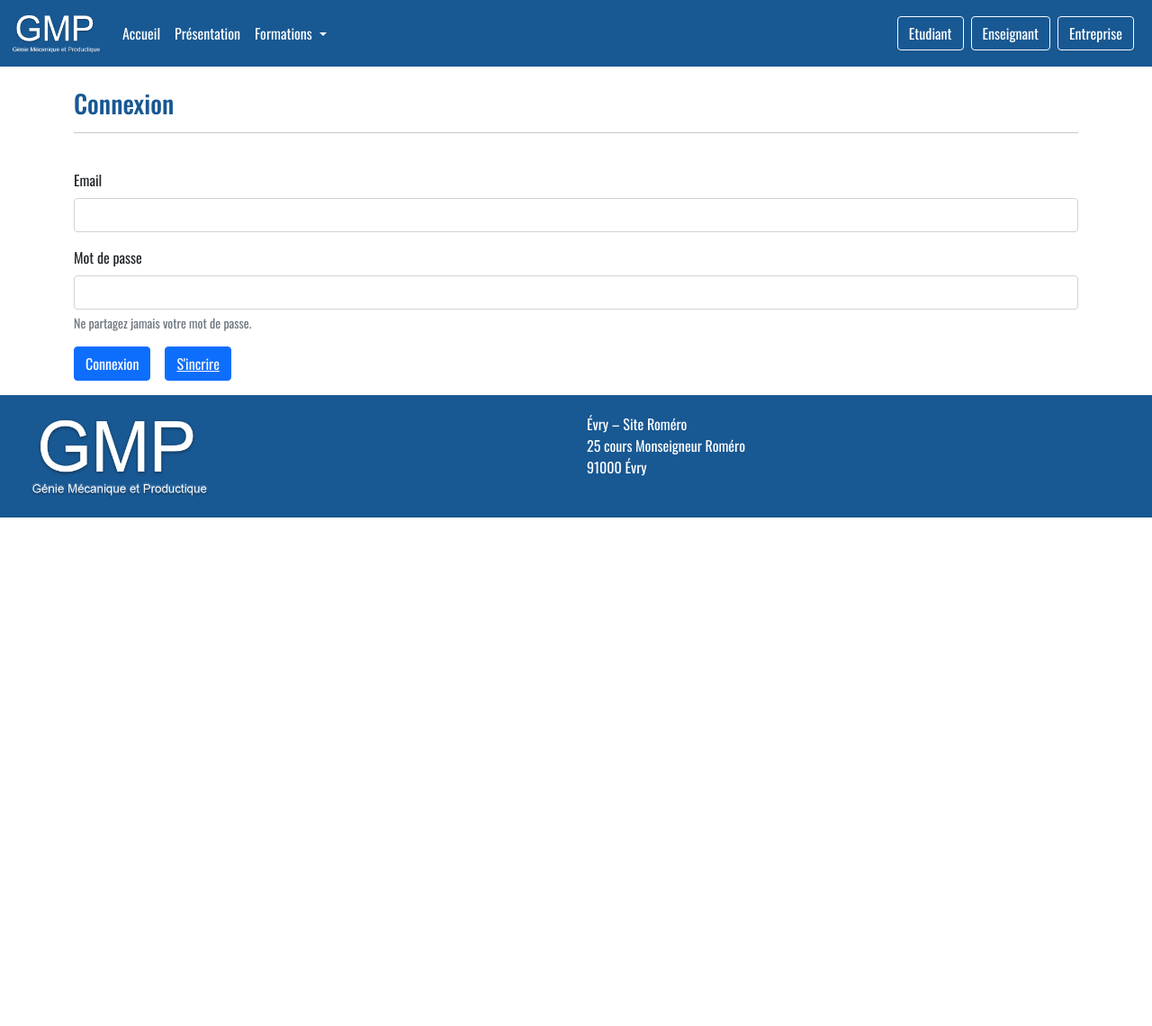
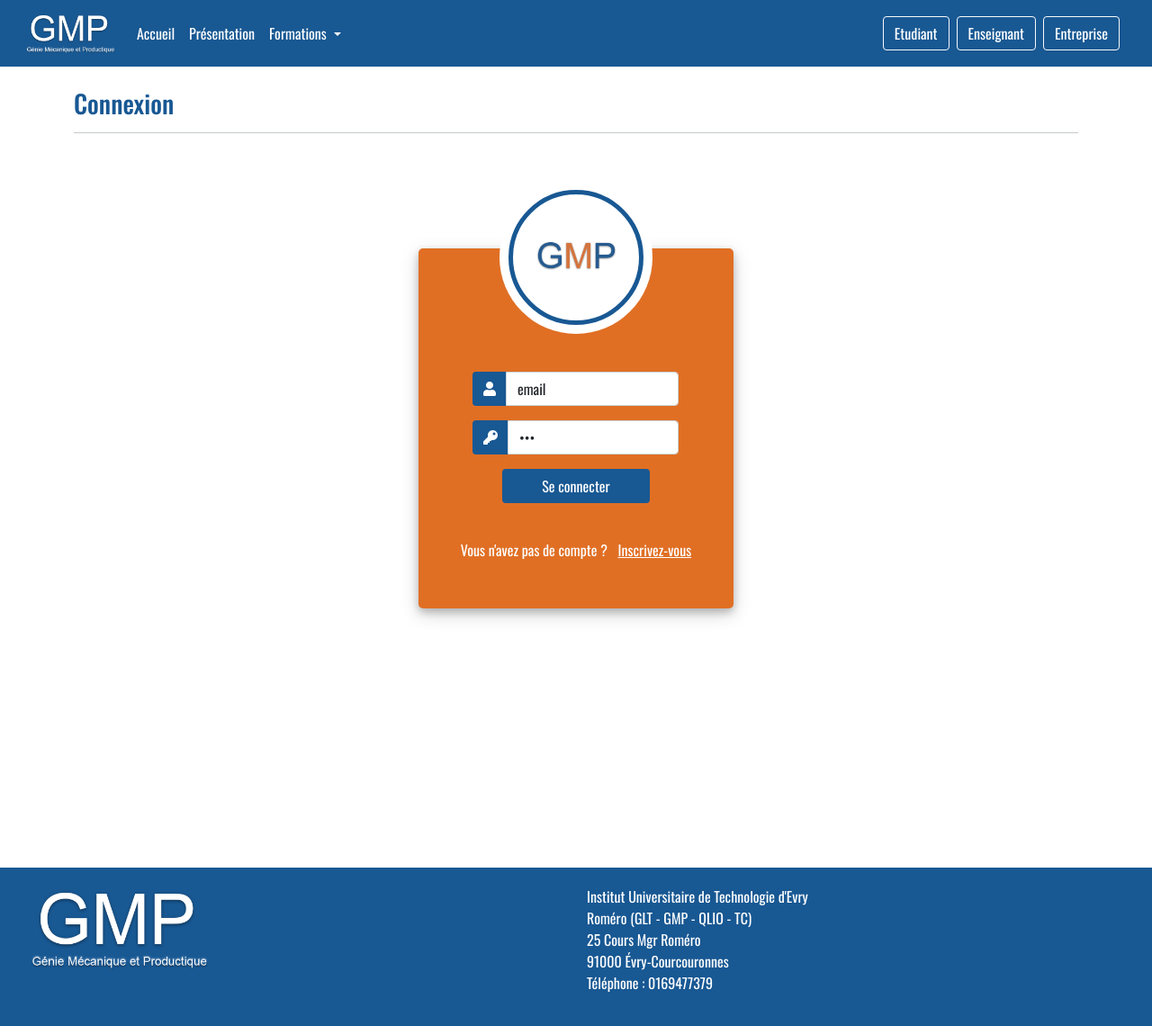
Before and after one commit to CostierLucas/gmp, a PHP site: page /etudiant.php in a window 1280 px wide. Shown: the whole page at 90% size. Before the commit the page ends 575 px from the top, so only its background shows below. Run offline with PHP 8.4, Linux system fonts and the light colour scheme; some libraries are stand-ins or nearby versions.

Commit message:
Ajout interface connexion, ajout animation page accueil

```diff
--- a/assets/css/style.css
+++ b/assets/css/style.css
@@ -40,3 +40,141 @@ footer {
   padding: 20px;
   color: #fff;
 }
+
+/* Animation page accueil */
+
+
+.alrazy-title {
+  font-family: 'Open Sans', Helvetica, sans-serif;
+  font-weight: 700;
+  font-size: 6vw;
+  font-size: calc( 100vw / var(--char-total) );
+  position: relative;
+  padding: 0.4em 0;
+  overflow: hidden;
+  text-align : center ;
+  color : #185893;
+}
+.alrazy-title:after {
+  content: '';
+  display: block;
+  position: absolute;
+  bottom: 0;
+  left: 0;
+  right: 0;
+  border-bottom: solid 0.2em;
+  -webkit-animation: underline 1s cubic-bezier(0.8, 0, 0, 1);
+          animation: underline 1s cubic-bezier(0.8, 0, 0, 1);
+  -webkit-animation-fill-mode: both;
+          animation-fill-mode: both;
+  color : #e06f24;
+}
+@-webkit-keyframes underline {
+  from {
+    -webkit-transform: scaleX(0);
+            transform: scaleX(0);
+  }
+}
+@keyframes underline {
+  from {
+    -webkit-transform: scaleX(0);
+            transform: scaleX(0);
+  }
+}
+.alrazy-title .word {
+  display: inline-block;
+  -webkit-animation: slide-up 1.25s cubic-bezier(0.5, 0.2, 0, 1);
+          animation: slide-up 1.25s cubic-bezier(0.5, 0.2, 0, 1);
+  -webkit-animation-fill-mode: both;
+          animation-fill-mode: both;
+  -webkit-animation-delay: calc( .5s + (.1s * var(--word-index)) );
+          animation-delay: calc( .5s + (.1s * var(--word-index)) );
+}
+@-webkit-keyframes slide-up {
+  from {
+    -webkit-transform: translateY(125%);
+            transform: translateY(125%);
+  }
+}
+@keyframes slide-up {
+  from {
+    -webkit-transform: translateY(125%);
+            transform: translateY(125%);
+  }
+}
+.splitting-mark {
+  color: #FFF !important;
+}
+
+	.user_card {
+			height: 400px;
+			width: 350px;
+			margin-top: 10%;
+			margin-bottom: auto;
+			background: #e06f24;
+			position: relative;
+			display: flex;
+			justify-content: center;
+			flex-direction: column;
+			padding: 10px;
+			box-shadow: 0 4px 8px 0 rgba(0, 0, 0, 0.2), 0 6px 20px 0 rgba(0, 0, 0, 0.19);
+			-webkit-box-shadow: 0 4px 8px 0 rgba(0, 0, 0, 0.2), 0 6px 20px 0 rgba(0, 0, 0, 0.19);
+			-moz-box-shadow: 0 4px 8px 0 rgba(0, 0, 0, 0.2), 0 6px 20px 0 rgba(0, 0, 0, 0.19);
+			border-radius: 5px;
+
+		}
+		.brand_logo_container {
+			position: absolute;
+			height: 170px;
+			width: 170px;
+			top: -75px;
+			border-radius: 50%;
+			background: white;
+			padding: 10px;
+			text-align: center;
+		}
+		.brand_logo {
+			height: 150px;
+			width: 150px;
+			border-radius: 50%;
+			border: 5px solid #185893;
+		}
+		.form_container {
+			margin-top: 100px;
+		}
+		.login_btn {
+			width: 100%;
+			background: #185893 !important;
+			color: white !important;
+		}
+		.login_btn:focus {
+			box-shadow: none !important;
+			outline: 0px !important;
+		}
+		.login_container {
+			padding: 0 2rem;
+		}
+		.input-group-text {
+			background: #c0392b !important;
+			color: white !important;
+			border: 0 !important;
+			border-radius: 0.25rem 0 0 0.25rem !important;
+		}
+		.input_user,
+		.input_pass:focus {
+			box-shadow: none !important;
+			outline: 0px !important;
+		}
+		.custom-checkbox .custom-control-input:checked~.custom-control-label::before {
+			background-color: #c0392b !important;
+		}
+    .input-group-text {
+      background : #185893 !important;
+    }
+
+    .signup {
+      color : white;
+    }
+    .signup a {
+      color: white;
+    }
--- a/footer.php
+++ b/footer.php
@@ -5,9 +5,11 @@
                 <img style="width: 200px;" src="./assets/images/gmp.png" alt="">
             </div>
             <div class="col-md-6">
-                <p>Évry – Site Roméro <br>
-                    25 cours Monseigneur Roméro <br>
-                    91000 Évry</p>
+            <p>Institut Universitaire de Technologie d'Evry</br>
+                Roméro (GLT - GMP - QLIO - TC)</br>
+                25 Cours Mgr Roméro</br>
+                91000 Évry-Courcouronnes</br>
+                Téléphone : 0169477379 </br>
             </div>
         </div>
     </div>
--- a/form-connexion.php
+++ b/form-connexion.php
@@ -1,7 +1,8 @@
-<div class="container pt-4">
+ <div class="container pt-4">
     <h3>Connexion</h3>
     <hr>
 </div>
+<!--
 <div class="container pt-4">
     <div class="row">
         <form action="./controller/connexion.php" method="post">
@@ -21,3 +22,42 @@
         </form>
     </div>
 </div>
+-->
+<div class="container h-100">
+		<div class="d-flex justify-content-center h-100">
+			<div class="user_card">
+				<div class="d-flex justify-content-center">
+					<div class="brand_logo_container">
+						<img src="assets/images/logo-gmp-unique.png" class="brand_logo" alt="Logo">
+					</div>
+				</div>
+				<div class="d-flex justify-content-center form_container">
+                <form action="./controller/connexion.php" method="post">
+						<div class="input-group mb-3">
+							<div class="input-group-append">
+								<span class="input-group-text"><i class="fas fa-user"></i></span>
+							</div>
+							<input type="text" name="email" class="form-control input_user" value="email" placeholder="Votre e-mail">
+						</div>
+						<div class="input-group mb-2">
+							<div class="input-group-append">
+								<span class="input-group-text"><i class="fas fa-key"></i></span>
+							</div>
+							<input type="password" name="mdp" class="form-control input_pass" value="mdp" placeholder="Votre mot de passe">
+						</div>
+
+							<div class="d-flex justify-content-center mt-3 login_container">
+				 	<button type="submit" name="button" class="btn login_btn">Se connecter</button>
+				   </div>
+					</form>
+				</div>
+
+				<div class="mt-4">
+					<div class="d-flex justify-content-center links">
+						<p class="signup"> Vous n'avez pas de compte ? <a href="./form-inscription.php" class="ml-2">Inscrivez-vous</a> </p>
+					</div>
+
+				</div>
+			</div>
+		</div>
+	</div>
--- a/header.php
+++ b/header.php
@@ -4,6 +4,12 @@
     <meta charset="UTF-8">
     <meta http-equiv="X-UA-Compatible" content="IE=edge">
     <meta name="viewport" content="width=device-width, initial-scale=1.0">
+    <link href="//maxcdn.bootstrapcdn.com/bootstrap/4.1.1/css/bootstrap.min.css" rel="stylesheet" id="bootstrap-css">
+    <script src="//maxcdn.bootstrapcdn.com/bootstrap/4.1.1/js/bootstrap.min.js"></script>
+    <script src="//cdnjs.cloudflare.com/ajax/libs/jquery/3.2.1/jquery.min.js"></script>
+    <link rel="stylesheet" href="https://stackpath.bootstrapcdn.com/bootstrap/4.1.3/css/bootstrap.min.css" integrity="sha384-MCw98/SFnGE8fJT3GXwEOngsV7Zt27NXFoaoApmYm81iuXoPkFOJwJ8ERdknLPMO" crossorigin="anonymous">
+	<script src="https://ajax.googleapis.com/ajax/libs/jquery/3.3.1/jquery.min.js"></script>
+	<link rel="stylesheet" href="https://use.fontawesome.com/releases/v5.6.1/css/all.css" integrity="sha384-gfdkjb5BdAXd+lj+gudLWI+BXq4IuLW5IT+brZEZsLFm++aCMlF1V92rMkPaX4PP" crossorigin="anonymous">
     <link rel="stylesheet" href="./assets/css/style.css">
     <link rel="preconnect" href="https://fonts.gstatic.com">
     <link href="https://fonts.googleapis.com/css2?family=Oswald:wght@200;400;500;700&display=swap" rel="stylesheet">
```
Also changed, not shown: index.php (+8 -2 lines), assets/images/Logo-gmp-unique.png (added), assets/images/gmp-unique.png (added), assets/images/slide/img3.jpg (added), 6 other files.
